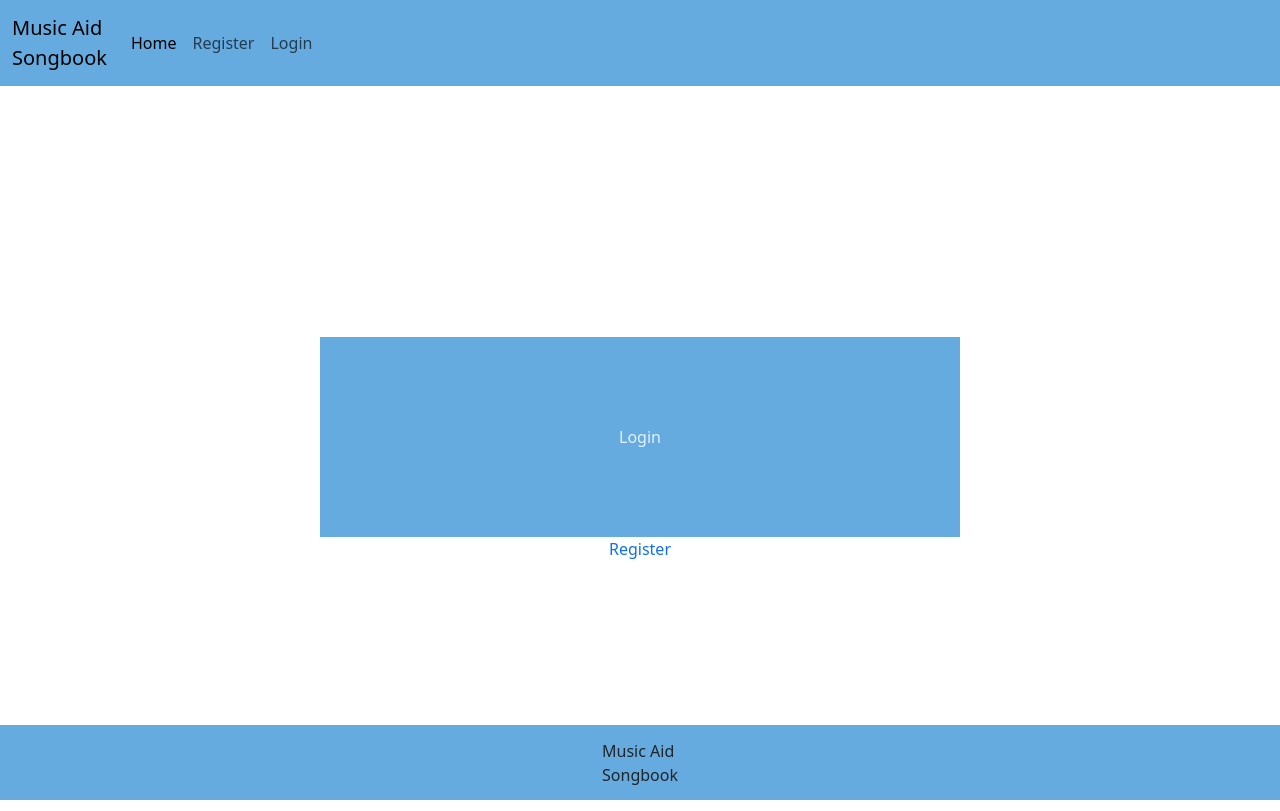
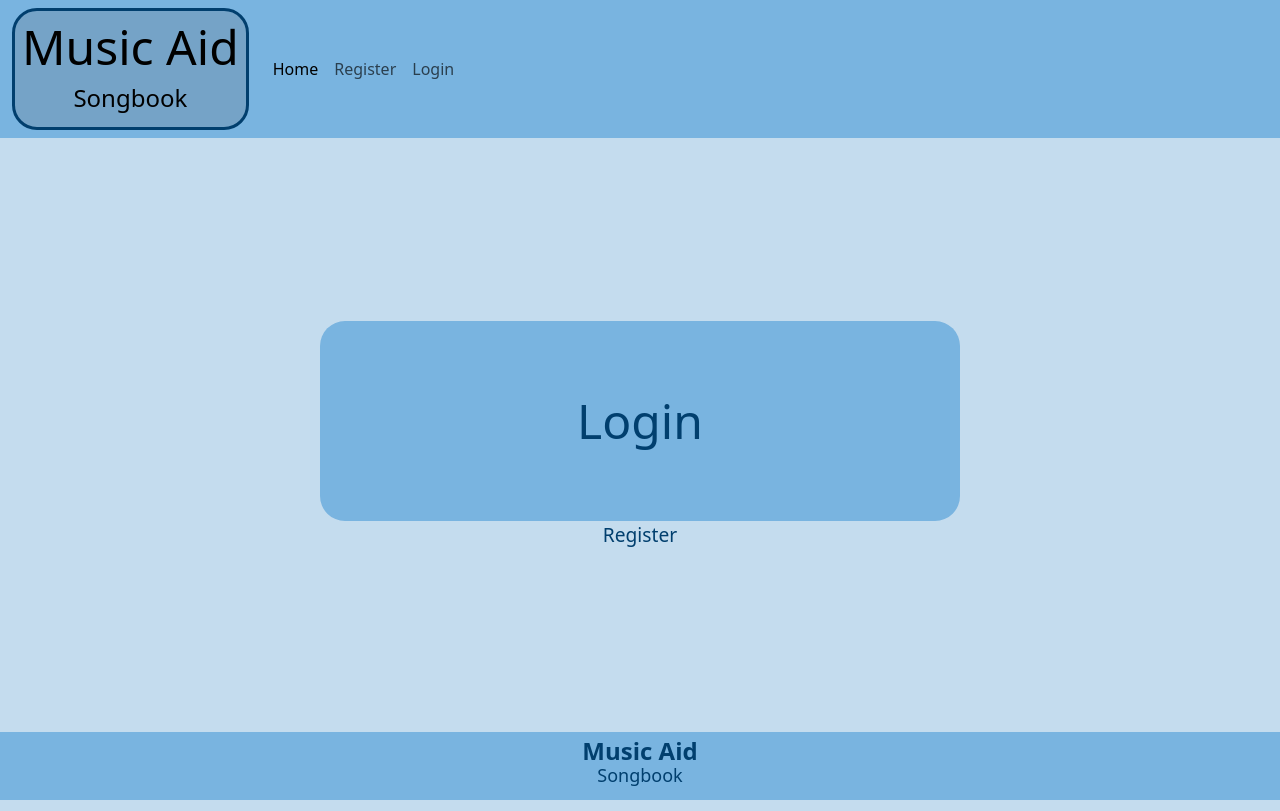
Before and after one commit to Stephen-J-Whitaker/music-aid, a Django app: page / in a window 1280 px wide. Run offline with Django 3.2, Linux system fonts and the light colour scheme.

Commit message:
FEAT: Add landing page styles

```diff
--- a/static/css/style.css
+++ b/static/css/style.css
@@ -1,36 +1,99 @@
 /* Style sheet for songbook Django app */
 
 :root {
-    --header-footer-colour: rgb(101, 171, 224);
-    --button-colour: rgb(101, 171, 224);
-    --dark-link-colour: rgb(1, 63, 110);
-    --light-link-colour: rgb(224, 242, 255);
+    --logo-background: rgb(117, 163, 199);
+    --interface-dark-blue: rgb(1, 63, 110);
+    --interface-medium-blue: rgb(121, 180, 224);
+    --interface-light-blue: rgb(196, 220, 238);
+    --dark-link-text-colour: rgb(1, 63, 110);
+    --light-link-text-colour: rgb(255, 255, 255);
 }
 
-/* Common anchor styles */
+/* Common anchor and link styles */
 a {
     text-decoration: none;
+    color: var(--dark-link-text-colour);
+}
+
+.standard-link:hover {
+    text-shadow: 0px 0px 20px rgb(1, 63, 110);
+}
+
+.box-link:hover {
+    box-shadow: 0px 0px 20px 1px rgb(1, 63, 110);
+}
+/* End of common anchor and link styles */
+
+/* Button styles */
+button {
+    background-color: var(--interface-medium-blue);
+    border: none;
+}
+
+.logo-main {
+    padding: 7px;
+    border: solid;
+    border-color: var(--interface-dark-blue);
+    border-radius: 25px;
+    background-color: var(--logo-background);
+}
+
+.logo-main,
+.logo {
+    display: flex;
+    align-items: center;
+    flex-direction: column;
+    justify-content: center;
+}
+
+.logo {
+    margin: 5px;
+}
+
+.logo-brand {
+    margin-bottom: 0;
+    font-weight: bold;
+}
+
+.logo-brand-header {
+    font-size: xxx-large;
+}
+
+.logo-app-header,
+.logo-brand-footer {
+    font-size: x-large;
+}
+
+.logo-app-footer {
+    font-size: large;
 }
 
 html,
 body {
     height: 100%;
+    color: var(--dark-link-text-colour);
+}
+
+body {
+    display: flex;
+    flex-direction: column;
 }
 
 /* Header styling */
 header {
-    background-color: var(--header-footer-colour);
+    flex: 0;
+    background-color: var(--interface-medium-blue);
 }
 
 /* Navbar styling */
 .navbar-container {
-    background-color: var(--header-footer-colour);
+    background-color: var(--interface-medium-blue);
 }
 
 /* Main styling */
 main {
-    position: relative;
-    height: calc(100% - 75px);
+    flex: 1 0 auto;
+    background-color: var(--interface-light-blue);
 }
 
 /* Home page styling */
@@ -47,21 +110,27 @@ main {
     display: flex;
     align-items: center;
     justify-content: center;
-    background-color: var(--button-colour);
-    color: var(--light-link-colour);
+    background-color: var(--interface-medium-blue);
+    color: var(--dark-link-text-colour);
     width: 50%;
     height: 200px;
+    font-size: xxx-large;
+    border-radius: 25px;
+
+}
+
+.home-register-link {
+    font-size: larger;
 }
 
 /* Footer styling */
 footer {
-    position: absolute;
+    flex: 0;
     display: flex;
     align-items: center;
     justify-content: center;
     width: 100%;
-    height: 75px;
     bottom: 0;
     right: 0;
-    background-color: var(--header-footer-colour);
+    background-color: var(--interface-medium-blue);
 }
--- a/templates/base.html
+++ b/templates/base.html
@@ -19,9 +19,9 @@
             <!-- Navigation bar skeleton provided by bootstrap -->
             <nav class="navbar navbar-expand-lg">
                 <div class="container-fluid navbar-container">
-                <a class="navbar-brand" href="{% url 'home' %}">
-                    <div>Music Aid</div>
-                    <div>Songbook</div>
+                <a class="navbar-brand logo-main box-link" href="{% url 'home' %}">
+                    <h1 class="logo-brand-header">Music Aid</h1>
+                    <h2 class="logo-app-header">Songbook</h2>
                 </a>
                 <button class="navbar-toggler" type="button" data-bs-toggle="collapse" data-bs-target="#navbarNav" aria-controls="navbarNav" aria-expanded="false" aria-label="Toggle navigation">
                     <span class="navbar-toggler-icon"></span>
@@ -29,19 +29,19 @@
                 <div class="collapse navbar-collapse" id="navbarNav">
                     <ul class="navbar-nav">
                     <li class="nav-item">
-                        <a class="nav-link active" aria-current="page" href="{% url 'home' %}">Home</a>
+                        <a class="nav-link active standard-link" aria-current="page" href="{% url 'home' %}">Home</a>
                     </li>
                     <!-- Authentication nav links dependent on authentication provided by Code Institute -->
                     {% if user.is_authenticated %}
                     <li class="nav-item">
-                        <a class="nav-link" href="{ url 'account_logout '}">Logout</a>
+                        <a class="nav-link standard-link" href="{ url 'account_logout '}">Logout</a>
                     </li>
                     {% else %}
                     <li class="nav-item">
-                        <a class="nav-link" href="{% url 'account_signup' %}">Register</a>
+                        <a class="nav-link standard-link" href="{% url 'account_signup' %}">Register</a>
                     </li>
                     <li class="nav-item">
-                        <a class="nav-link" href="{% url 'account_login' %}">Login</a>
+                        <a class="nav-link standard-link" href="{% url 'account_login' %}">Login</a>
                     </li>
                     {% endif %}
                     <!-- End of Authentication nav links dependent on authentication provided by Code Institute -->
@@ -57,9 +57,9 @@
             {% endblock %}
         </main>
         <footer class="footer">
-            <a class="navbar-brand" href="{% url 'home' %}">
-                <div>Music Aid</div>
-                <div>Songbook</div>
+            <a class="navbar-brand logo standard-link" href="{% url 'home' %}">
+                <h1 class="logo-brand logo-brand-footer">Music Aid</h1>
+                <h2 class="logo-app-footer">Songbook</h2>
             </a>
         </footer>
         <script src="https://cdn.jsdelivr.net/npm/bootstrap@5.3.0-alpha2/dist/js/bootstrap.bundle.min.js"
--- a/templates/index.html
+++ b/templates/index.html
@@ -5,8 +5,8 @@
         Test
     {% else %}
         <div class="home-login">
-            <a href="{% url 'account_login' %}" class="home-login-link">Login</button>
-            <a href="{% url 'account_signup' %}">Register</a>
+            <a href="{% url 'account_login' %}" class="home-login-link box-link">Login</button>
+            <a href="{% url 'account_signup' %}" class="home-register-link standard-link">Register</a>
         </div>
     {% endif %}
 {% endblock %}
```
